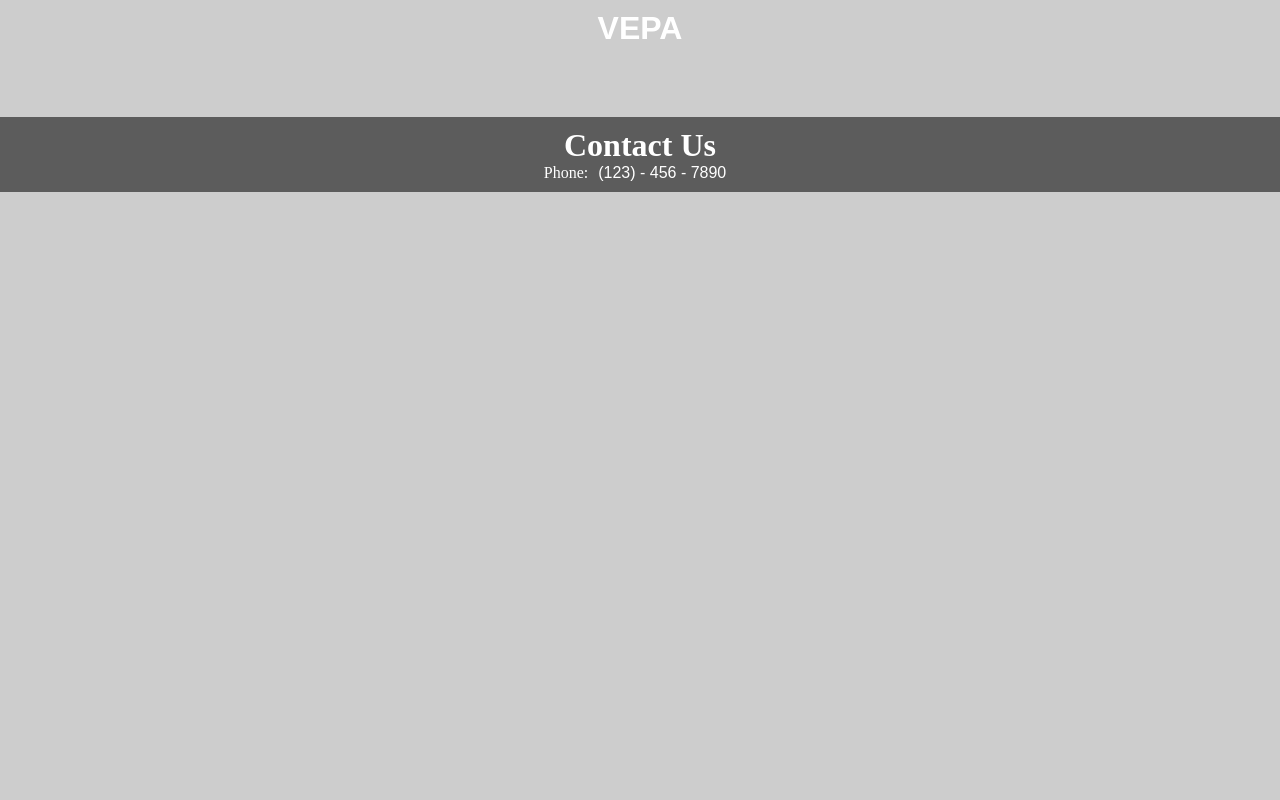
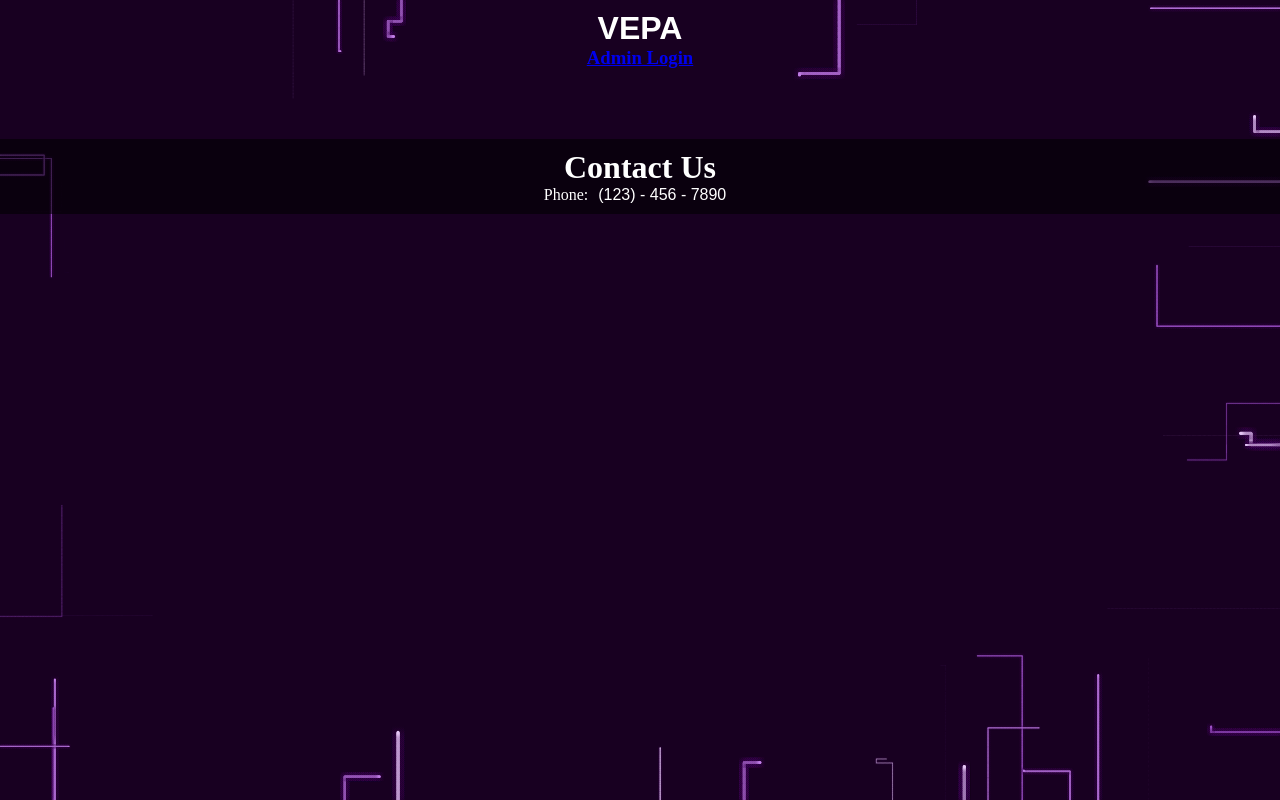
Before and after one commit to P3rs0nal/VEPA, a website with bundled scripts: page public/index.html in a window 1280 px wide. Built offline with nearby package versions, Linux system fonts and the light colour scheme; no server answers.

Commit message:
admin login additions & background styling

```diff
--- a/public/code.js
+++ b/public/code.js
@@ -11,6 +11,135 @@ const firebaseConfig = {
     appId: "1:170936495301:web:6f15b8fa08deeb01d5d4ac",
     measurementId: "G-F8NFZ6SRKR"
   };
+
+  console.clear()
+const canvas = document.querySelector('canvas')
+const ctx = canvas.getContext('2d')
+
+resizeCanvas()
+
+let pipes = []
+
+class Pipe {
+  constructor(x, y, size, xVel, yVel, clr) {
+    this.x = x
+    this.y = y
+    this.size = size
+    this.color = clr
+    this.xVel = xVel
+    this.xPrev = xVel
+    this.yVel = yVel
+    this.yPrev = yVel
+    this.minDist = this.updateMinDist()
+    this.dist = 0
+    this.hasEnteredScreen = false
+  }
+  update() {
+    this.x += this.xVel
+    this.y += this.yVel
+    this.dist++
+
+    if (!this.hasEnteredScreen) {
+      if (this.x > 0 && this.x < canvas.width && this.y > 0 && this.y < canvas.height) {
+        this.hasEnteredScreen = true
+      }
+    }
+
+    if (this.dist % this.minDist === 0) {
+      if (Math.random() > 0.75) {
+        this.changeDirections()
+        this.minDist = this.updateMinDist()
+      }
+    }
+  }
+  draw() {
+    const scale = 8
+    const gradient = ctx.createRadialGradient(this.x, this.y, 2, this.x, this.y, this.size * scale);
+
+    // Add three color stops
+    gradient.addColorStop(0, "rgba(60, 0, 83, 0.04)");
+    gradient.addColorStop(1, "rgba(60, 0, 83, 0)");
+
+    // Set the fill style and draw a rectangle
+    ctx.fillStyle = gradient;
+    ctx.fillRect(this.x - this.size * (scale / 2), this.y - this.size * (scale / 2), this.size * scale, this.size * scale);
+
+    ctx.beginPath()
+    ctx.fillStyle = this.color
+    ctx.arc(this.x, this.y, this.size, 0, Math.PI * 2)
+    ctx.fill()
+    ctx.closePath()
+  }
+  updateMinDist() {
+    return Math.floor(Math.random() * 100 + 50)
+  }
+  changeDirections() {
+    const prevX = this.xVel
+    const prevY = this.yVel
+    this.xVel = Math.random() > 0.5 ? this.yPrev : this.yPrev * -1
+    this.yVel = Math.random() > 0.5 ? this.xPrev : this.xPrev * -1
+    this.xPrev = this.xVel
+    this.yPrev = this.yVel
+  }
+}
+
+function init(quantity, clr, scale = 1) {
+  for (let i = 0; i < quantity; i++) {
+    const speed = Math.random() * 0.4 + 0.25
+    let x, y, xVel, yVel
+    // const size = Math.random() * 3 + 1
+    const size = (Math.random() + 0.5 - 0.5) * scale
+    if (Math.random() >= 0.5) {
+      x = Math.random() > 0.5 ? size * -1 : canvas.width + size
+      y = Math.random() * canvas.height
+      xVel = x < 0 ? speed : speed * -1
+      yVel = 0
+    } else {
+      x = Math.random() * canvas.width
+      y = Math.random() > 0.5 ? size * -1 : canvas.height + size
+      xVel = 0
+      yVel = y < 0 ? speed : speed * -1
+    }
+    pipes.push(new Pipe(x, y, size, xVel, yVel, clr))
+  }
+}
+init(16, '#9f55ca')
+// init(16, '#fff')
+setTimeout(() => {
+  init(16, '#c07ee6', 1.5)
+// init(10, '#fff', 1.1)
+}, 1500)
+setTimeout(() => {
+  init(8, '#e4c6f5', 2)
+// init(6, '#fff', 1.25)
+}, 3000)
+
+function animate() {
+
+  for (let i = 0; i < pipes.length; i++) {
+    pipes[i].update()
+    pipes[i].draw()
+
+    if (pipes[i].hasEnteredScreen) {
+      if (pipes[i].x < 0 || pipes[i].x > canvas.width || pipes[i].y < 0 || pipes[i].y > canvas.height) {
+        pipes.splice(i, 1)
+        i--
+      }
+    }
+  }
+
+  console.log(pipes.length)
+
+  requestAnimationFrame(animate)
+}
+animate()
+
+window.addEventListener('resize', resizeCanvas)
+
+function resizeCanvas() {
+  canvas.width = window.innerWidth
+  canvas.height = window.innerHeight
+}
 
 // Initialize Firebase
 const app = initializeApp(firebaseConfig);
--- a/public/index.html
+++ b/public/index.html
@@ -30,11 +30,12 @@
         }
     </style>
 </head>
+
 <body>
-
-    <a id="top"></a>
+    <canvas>test text</canvas>
     <div id="headings" class="headings">
-        <h1><a class="link" href="#top">VEPA</a></h1>
+        <h1><a class="link">VEPA</a></h1>
+        <h3><a class="" href="admin-login.html">Admin Login</a></h3>
     </div>
 
     <div id="empty"></div>
--- a/public/theme.css
+++ b/public/theme.css
@@ -8,7 +8,7 @@
 }
 
 body {
-    background-color: #00000032;
+    background-color: #180021;
     color: white;
     display: flex;
     flex-direction: column;
@@ -17,20 +17,17 @@ body {
     overflow-x: hidden;
 }
 
+canvas{
+    position: fixed;
+    opacity: 1;
+    z-index: -1;
+    background-color: transparent;
+}
+
 #large-header {
     position: fixed;
     z-index: -1;
     color: white;
-}
-
-canvas {
-    display: block;
-    top: 0;
-    left: 0;
-    width: 100%;
-    height: 100vh;
-    overflow: hidden;
-    z-index: -1;
 }
 
 .headings, .headings-below {
```
Also changed, not shown: public/admin-login.html (added, +67 -0 lines), public/admin-login.js (added, +47 -0 lines), public/admin.html (+5 -0 lines).
